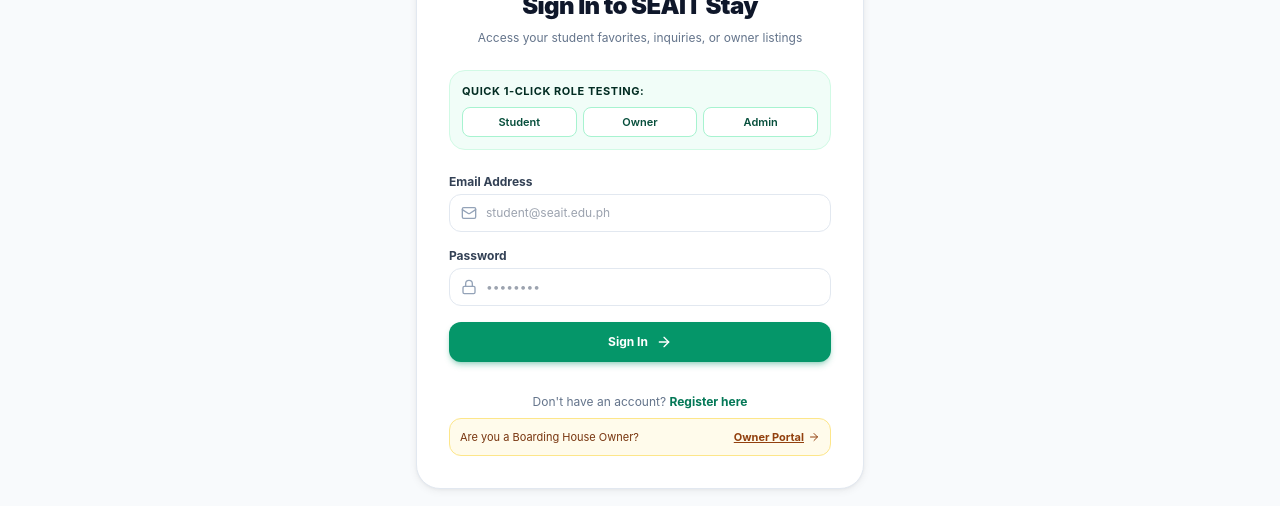
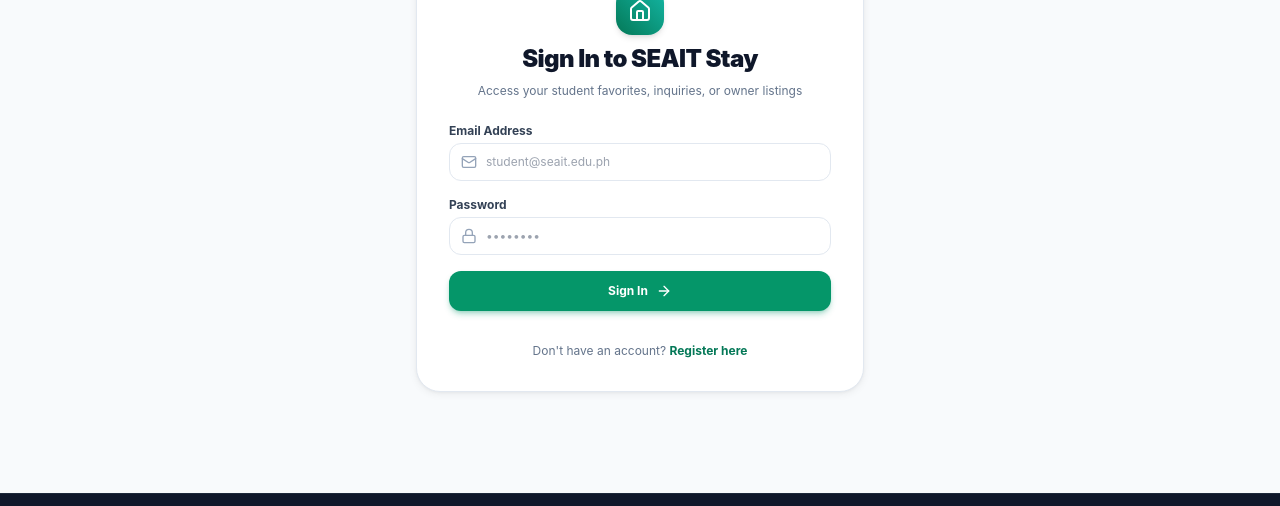
Before and after one commit to johnsteve13-arch/boardinghouse, a Next.js app in the folder apps/web/: page /login in a window 1280 px wide. Shown: the part 212-718 px from the top of the page. Built offline with nearby package versions, Linux system fonts and the light colour scheme; no server answers.

Commit message:
fix(ui): remove demo role testing buttons and owner portal box from login page

```diff
--- a/apps/web/src/app/login/page.tsx
+++ b/apps/web/src/app/login/page.tsx
@@ -3,12 +3,12 @@
 import React, { useState } from 'react';
 import Link from 'next/link';
 import { useRouter } from 'next/navigation';
-import { Home, Lock, Mail, ArrowRight, Shield, User as UserIcon } from 'lucide-react';
+import { Home, Lock, Mail, ArrowRight } from 'lucide-react';
 import { useAuth } from '../../lib/authContext';
 
 export default function LoginPage() {
   const router = useRouter();
-  const { login, switchDemoRole } = useAuth();
+  const { login } = useAuth();
 
   const [email, setEmail] = useState('');
   const [password, setPassword] = useState('');
@@ -30,20 +30,6 @@
     }
   };
 
-  const handleQuickDemo = async (role: 'student' | 'owner' | 'admin') => {
-    setLoading(true);
-    try {
-      await switchDemoRole(role);
-      if (role === 'admin') router.push('/dashboard/admin');
-      else if (role === 'owner') router.push('/dashboard/owner');
-      else router.push('/dashboard/student');
-    } catch {
-      setError('Failed to switch demo persona');
-    } finally {
-      setLoading(false);
-    }
-  };
-
   return (
     <div className="min-h-[80vh] flex items-center justify-center px-4 py-12">
       <div className="max-w-md w-full bg-white rounded-3xl border border-slate-200 p-8 shadow-card space-y-6">
@@ -56,36 +42,6 @@
           <p className="text-xs text-slate-500">
             Access your student favorites, inquiries, or owner listings
           </p>
-        </div>
-
-        {/* 1-Click Demo Personas */}
-        <div className="p-3 rounded-2xl bg-emerald-50/70 border border-emerald-100 text-xs space-y-2">
-          <span className="font-bold text-emerald-950 block text-[11px] uppercase tracking-wider">
-            Quick 1-Click Role Testing:
-          </span>
-          <div className="grid grid-cols-3 gap-1.5">
-            <button
-              type="button"
-              onClick={() => handleQuickDemo('student')}
-              className="py-1.5 px-2 bg-white rounded-lg border border-emerald-200 text-emerald-900 font-semibold text-[11px] hover:bg-emerald-100/50 shadow-2xs"
-            >
-              Student
-            </button>
-            <button
-              type="button"
-              onClick={() => handleQuickDemo('owner')}
-              className="py-1.5 px-2 bg-white rounded-lg border border-emerald-200 text-emerald-900 font-semibold text-[11px] hover:bg-emerald-100/50 shadow-2xs"
-            >
-              Owner
-            </button>
-            <button
-              type="button"
-              onClick={() => handleQuickDemo('admin')}
-              className="py-1.5 px-2 bg-white rounded-lg border border-emerald-200 text-emerald-900 font-semibold text-[11px] hover:bg-emerald-100/50 shadow-2xs"
-            >
-              Admin
-            </button>
-          </div>
         </div>
 
         {error && (
@@ -136,20 +92,11 @@
           </button>
         </form>
 
-        <div className="pt-2 text-center text-xs text-slate-500 space-y-2">
-          <div>
-            <span>Don't have an account? </span>
-            <Link href="/register" className="font-bold text-emerald-700 hover:underline">
-              Register here
-            </Link>
-          </div>
-          <div className="p-2.5 rounded-xl bg-amber-50 border border-amber-200 text-amber-900 flex items-center justify-between text-[11px]">
-            <span>Are you a Boarding House Owner?</span>
-            <Link href="/login/owner" className="font-bold text-amber-800 hover:text-amber-950 underline flex items-center space-x-1">
-              <span>Owner Portal</span>
-              <ArrowRight className="w-3 h-3" />
-            </Link>
-          </div>
+        <div className="pt-2 text-center text-xs text-slate-500">
+          <span>Don't have an account? </span>
+          <Link href="/register" className="font-bold text-emerald-700 hover:underline">
+            Register here
+          </Link>
         </div>
       </div>
     </div>
```
